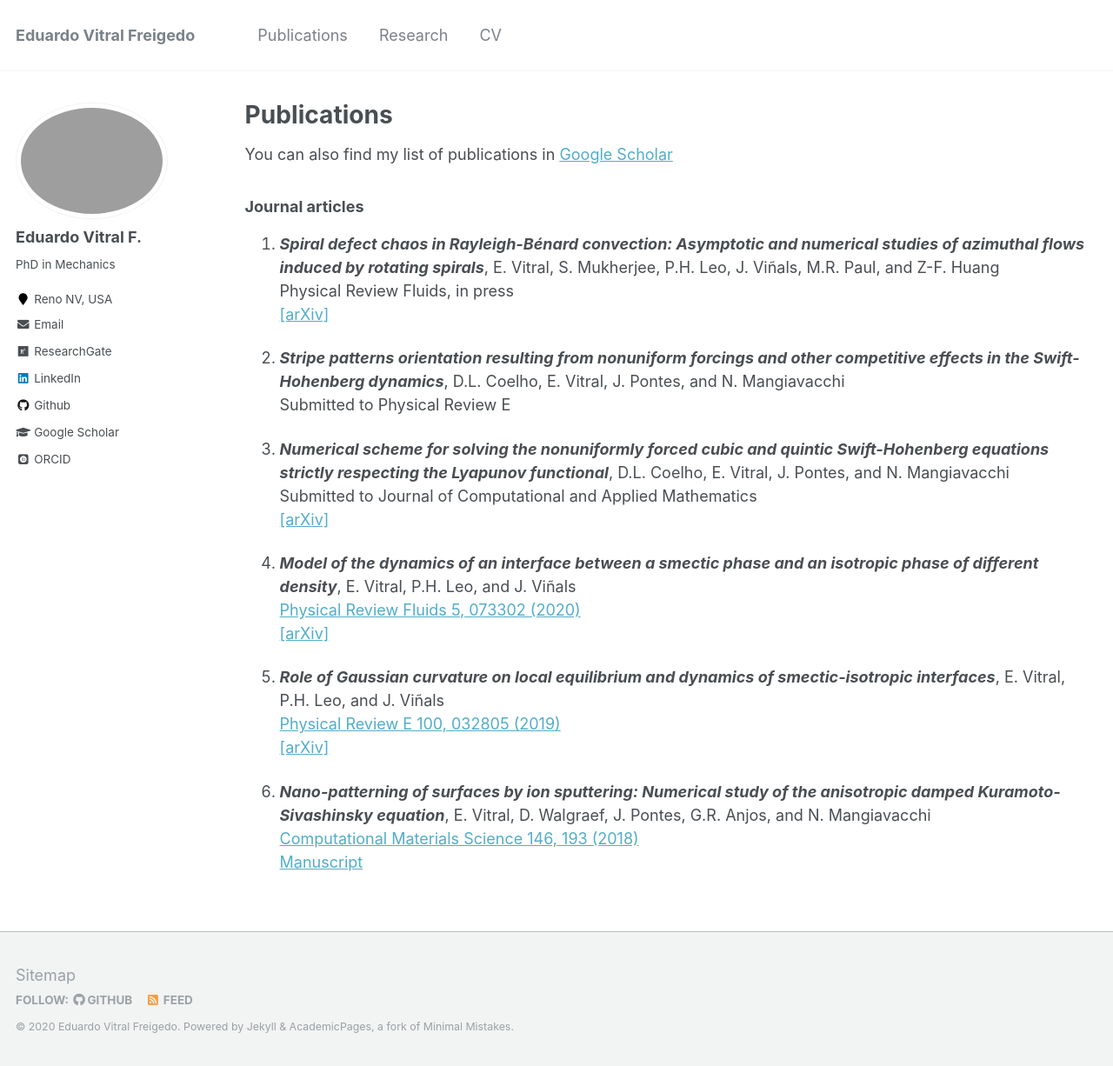
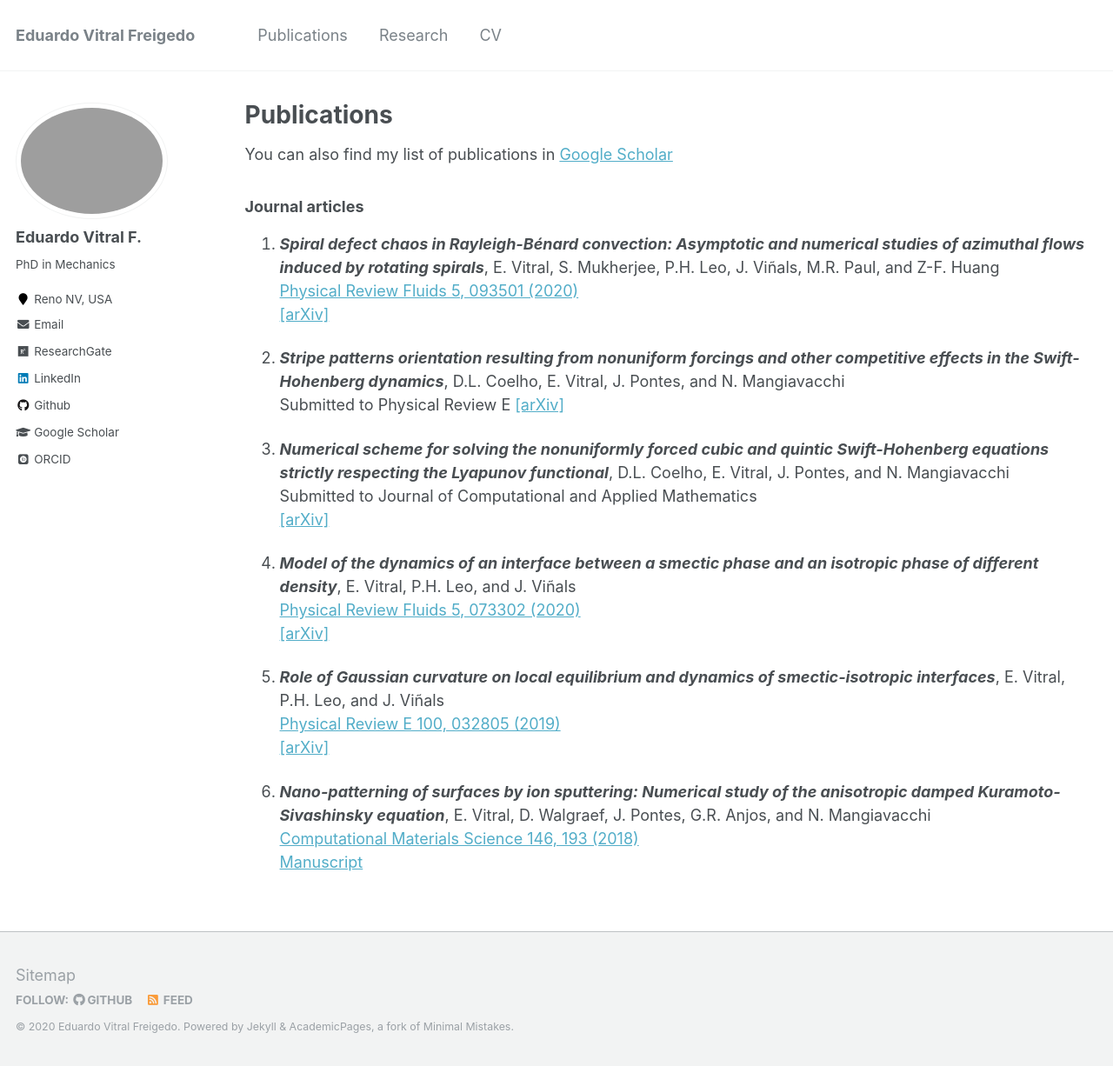
Before and after one commit to evitral/evitral.github.io, a Jekyll site: the page built from _pages/publications.md, in a window 1280 px wide and 1226 px high. Shown: the whole window at 87% size. Built offline with Jekyll 4.4.1, drawn with Linux system fonts in a browser that asks for light colours; some web fonts are replaced.

Commit message:
paper update

```diff
--- a/_pages/publications.md
+++ b/_pages/publications.md
@@ -23,13 +23,14 @@ You can also find my list of publications in [Google Scholar](https://scholar.go
 
 1. _**Spiral defect chaos in Rayleigh-Bénard convection: Asymptotic and numerical studies of azimuthal flows induced by rotating spirals**_,
 E.&#160;Vitral, S.&#160;Mukherjee, P.H.&#160;Leo, J.&#160;Viñals, M.R.&#160;Paul, and Z-F.&#160;Huang <br />
-Physical Review Fluids, in press <br />
+[Physical Review Fluids 5, 093501 (2020)](https://journals.aps.org/prfluids/abstract/10.1103/PhysRevFluids.5.093501) <br />
 [[arXiv]](https://arxiv.org/abs/2006.00147)
 
 2. _**Stripe patterns orientation resulting from nonuniform forcings
 and other competitive effects in the Swift-Hohenberg dynamics**_,
 D.L.&#160;Coelho, E.&#160;Vitral, J.&#160;Pontes, and N.&#160;Mangiavacchi <br />
 Submitted to Physical Review E
+[[arXiv]](https://arxiv.org/abs/2008.00319)
 
 3. _**Numerical scheme for solving the nonuniformly forced cubic and quintic Swift-Hohenberg equations strictly respecting the Lyapunov functional**_,
 D.L.&#160;Coelho, E.&#160;Vitral, J.&#160;Pontes, and N.&#160;Mangiavacchi <br />
```
Also changed, not shown: 2 other files.
